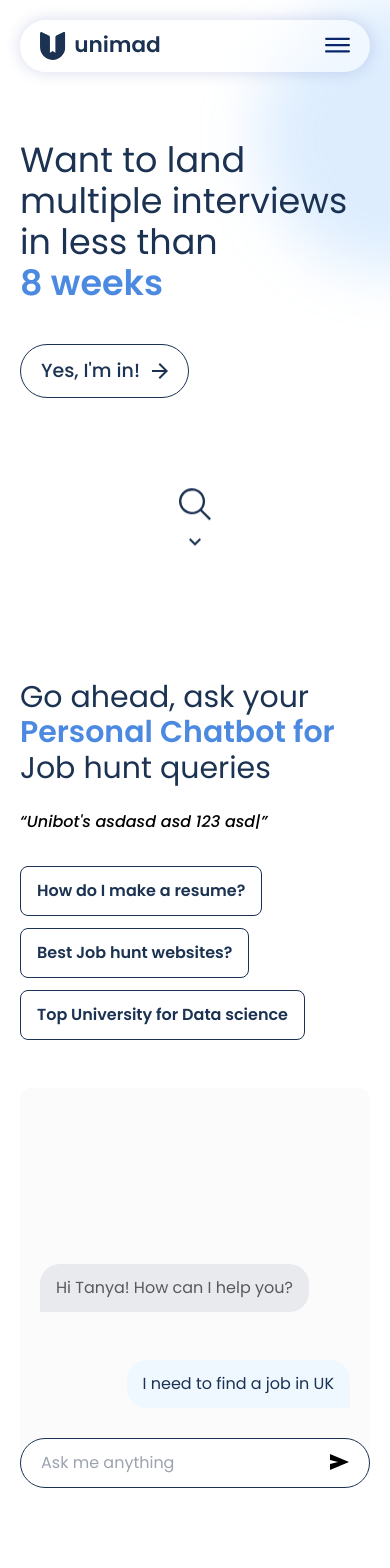
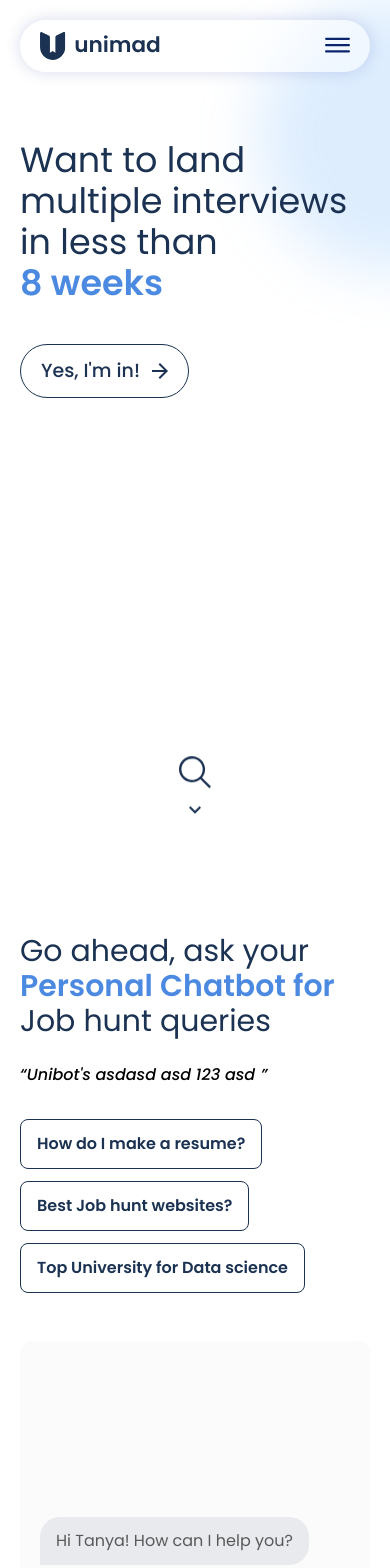
Before and after one commit to sulaimanwebdev/Unimad-V2, a Next.js app: page / in a window 390 px wide. Shown: the top 1568 px of the page. Built offline with nearby package versions, Linux system fonts and the light colour scheme.

Commit message:
issue fixed

```diff
--- a/package.json
+++ b/package.json
@@ -10,6 +10,7 @@
   },
   "dependencies": {
     "next": "13.5.6",
+    "next-mdx-remote": "^4.4.1",
     "react": "^18",
     "react-dom": "^18",
     "react-reveal": "^1.2.2",
--- a/src/pages/index.js
+++ b/src/pages/index.js
@@ -17,20 +17,20 @@ const Home = () => {
 
   return (
     <div className="overflow-hidden">
-     <div className="relative max-w-[1200px] mx-auto sm:min-h-[calc(100vh-150px)] md2:min-h-[calc(100vh-200px)]">
+     <div className="relative max-w-[1200px] mx-auto min-h-[calc(100vh-150px)] md2:min-h-[calc(100vh-200px)]">
      <Header/>
      <img src="/images/circle1.svg" alt="circle bg" className="absolute -top-[200px] sm2:-top-[300px] -right-[200px] sm2:-right-[350px] sm:-right-[500px]" />
 
      <Fade bottom>
-      <div className="mainCont relative text-main-dark mt-[140px] md:mt-[160px] z-30">
-       <div className="text-[35px] sm3:text-[40px] sm:text-[55px] md:text-[65px] leading-[117%]">Want to land multiple<br className="hidden sm:flex"/> interviews in less than<br className="hidden sm:flex"/> <span className="text-main font-semibold inline-flex whitespace-nowrap">8 weeks</span></div>
-       <button className="mainButton flex items-center gap-3 border border-main-dark rounded-full transition hover:bg-main hover:text-white hover:border-main font-medium text-[19px] w-fit px-5 py-3 mt-10">Yes, I'm in! <svg width="16" height="16" viewBox="0 0 16 16" fill="none" xmlns="http://www.w3.org/2000/svg"><path d="M12.175 9H0V7H12.175L6.575 1.4L8 0L16 8L8 16L6.575 14.6L12.175 9Z" fill="currentColor"/></svg></button>
+      <div className="mainCont relative text-main-dark mt-[140px] md:mt-[160px] lg2:mt-[200px] z-30">
+       <div className="text-[35px] sm3:text-[40px] sm:text-[55px] md:text-[65px] leading-[117%] lg2:translate-x-[175px] lg2:scale-[1.3]">Want to land multiple<br className="hidden sm:flex"/> interviews in less than<br className="hidden sm:flex"/> <span className="text-main font-semibold inline-flex whitespace-nowrap">8 weeks</span></div>
+       <button className="mainButton flex items-center gap-3 border border-main-dark rounded-full transition hover:bg-main hover:text-white hover:border-main font-medium text-[19px] w-fit px-5 py-3 mt-10 lg2:mt-16 lg2:translate-x-[15px] lg2:scale-[1.1]">Yes, I'm in! <svg width="16" height="16" viewBox="0 0 16 16" fill="none" xmlns="http://www.w3.org/2000/svg"><path d="M12.175 9H0V7H12.175L6.575 1.4L8 0L16 8L8 16L6.575 14.6L12.175 9Z" fill="currentColor"/></svg></button>
       </div>
       </Fade>
-      <div className="flex items-center justify-center mt-24 sm:mt-0 sm:absolute sm:bottom-0 sm:left-1/2 sm:-translate-x-1/2 z-30"><button onClick={handleClickScroll}><img src="/images/search-group.svg" alt="search icon" className="animate-bounce" /></button></div>
+      <div className="flex items-center justify-center mt-24 absolute bottom-0 left-1/2 -translate-x-1/2 z-30"><button onClick={handleClickScroll}><img src="/images/search-group.svg" alt="search icon" className="animate-bounce" /></button></div>
      </div>
 
-     <div id="section2" className="flex items-center justify-center md2:min-h-screen pt-[100px] mt-[20px] md2:pt-0 md2:mt-0">
+     <div id="section2" className="flex items-center justify-center md2:min-h-screen pt-[100px] sm:mt-[20px] md2:pt-0 md2:mt-0">
      <div  className="mainCont relative text-main-dark grid grid-cols-1 md2:grid-cols-2 xl:grid-cols-[1.2fr,1fr] gap-12 md2:gap-10 z-30">
      <Fade bottom>
       <div className="bg-[#FBFBFB] rounded-t-xl order-2 md2:order-none md2:col-start-1">
@@ -143,9 +143,9 @@ const Home = () => {
      <Fade bottom>
      <div className="mainCont">
       <div className="mainCont customBG relative text-white text-center rounded-3xl my-[150px] py-12 z-30">
-       <div className="text-[34px] sm2:text-[45px] font-semibold mb-3">Join the Journey!</div>
-       <div className="max-w-[700px] mx-auto">Nisi quis eleifend quam adipiscing vitae proin sagittis. Duis tristique sollicitudin nibh sit amet. Amet consectetur adipiscing elit pellentesque habitant morbi tristique. Pellentesque diam volutpat commodo sed. Interdum varius sit amet mattis.</div>
-       <button className="bg-white text-main-dark text-center font-medium rounded-full w-fit transition hover:-translate-y-0.5 px-6 py-3 mt-10 mx-auto">Contact Us</button>
+       <div className="text-[34px] sm2:text-[45px] font-semibold mb-3">Step Into the Unimad Circle</div>
+       <div className="max-w-[700px] mx-auto">Reinvent your job search. The goal is to form a community of MSc students who thrive to uplift each other. Questions, thoughts, breakthroughs, or want to celebrate a win? We're all ears. Your voice is what shapes our community.</div>
+       <a href="mailto:grow@unimad.xyz" className="bg-white text-main-dark flex text-center font-medium rounded-full w-fit transition hover:-translate-y-0.5 px-6 py-3 mt-10 mx-auto">Contact Us</a>
       </div>
      </div>
      </Fade>
--- a/src/pages/uniprep.js
+++ b/src/pages/uniprep.js
@@ -113,6 +113,7 @@ const Uniprep = () => {
            <div className="flex flex-col gap-12 justify-end relative bg-white h-full min-h-[350px] md2:min-h-[calc(100vh-100px)] rounded-xl pb-3">
             <div className="left flex"><div className="bg-[#E8EAEE] text-[#595959] px-4 py-3" style={{borderRadius: "20px 20px 20px 0px"}}>Hi Tanya! How can I help you?</div></div>
             <div className="right flex justify-end"><div className="bg-[#EFF7FF] text-main-dark px-4 py-3" style={{borderRadius: "20px 20px 0px 20px"}}>I need to find a job in UK</div></div>
+
            </div>
           </div>
          </div>
--- a/tailwind.config.js
+++ b/tailwind.config.js
@@ -16,6 +16,7 @@ module.exports = {
         "sm3": "441px",
         "sm2": "572px",
         "md2": "900px",
+        "lg2": "1370px",
 
       }
     },
```
Also changed, not shown: 1 other file (tests, documents, lock files or other folders).
